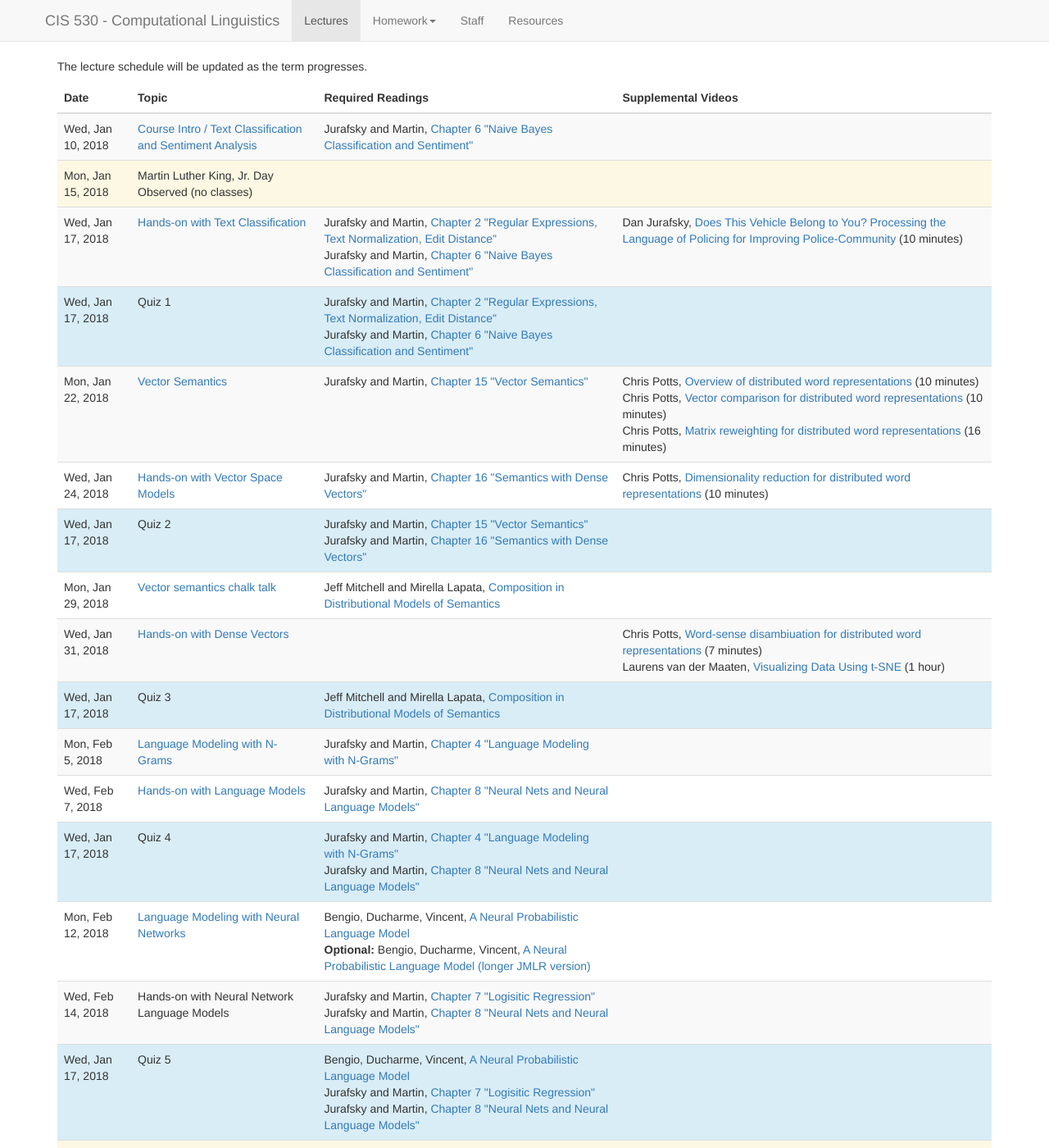
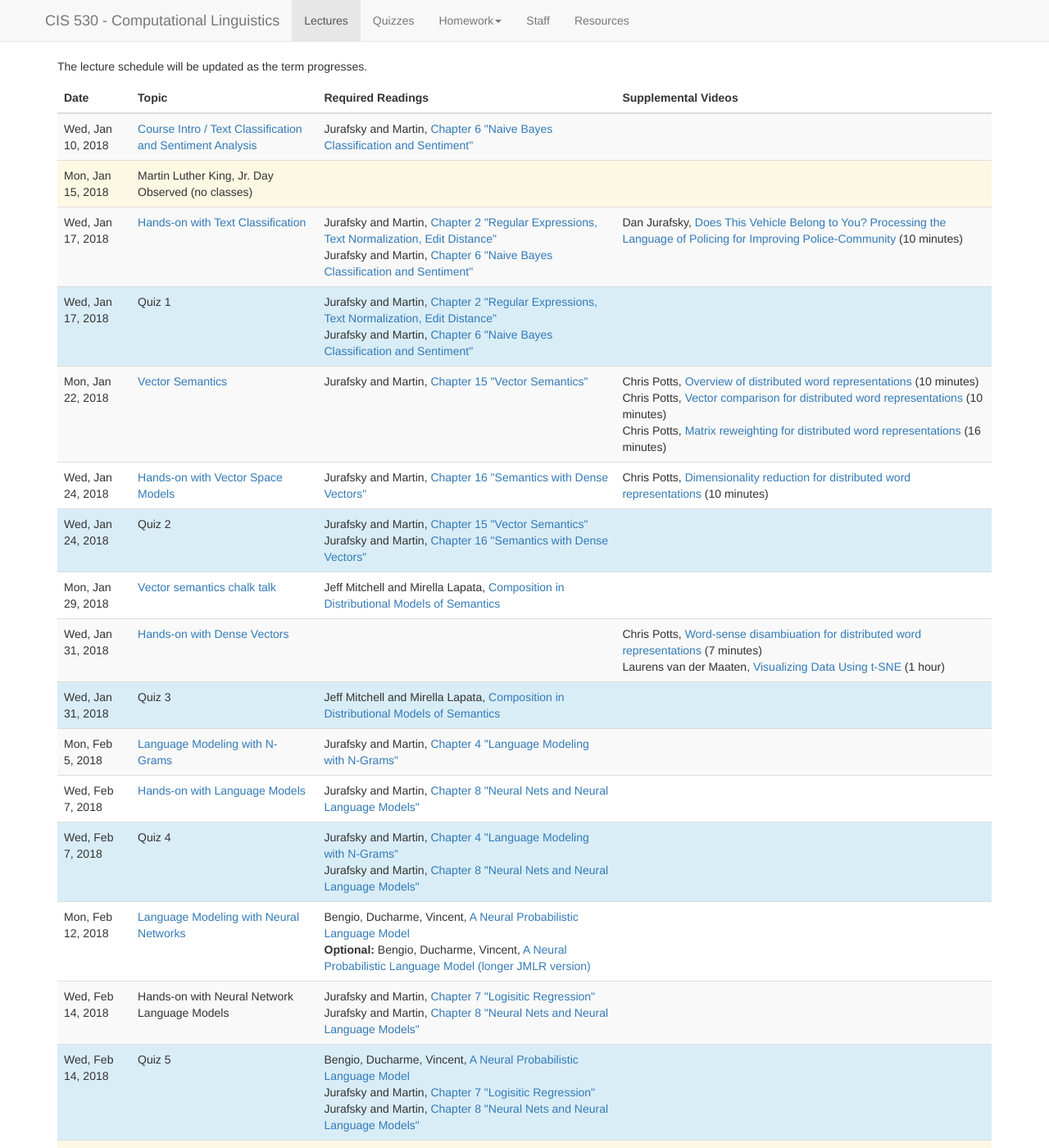
Before and after one commit to computational-linguistics-class/computational-linguistics-class.github.io, a Jekyll site: the page built from lectures.md, in a window 1280 px wide and 1400 px high. Shown: the whole window at 82% size. Built offline with Jekyll 4.4.1, drawn with Linux system fonts in a browser that asks for light colours; nearby versions of some CDN libraries; a script that is not in the unit is left out.

Commit message:
Added a quiz schedule to the web site.

```diff
--- a/_data/lectures.yaml
+++ b/_data/lectures.yaml
@@ -85,7 +85,7 @@
       url: https://www.youtube.com/watch?v=qSA9v7ZkC7Q&index=4&list=PLfmUaIBTH8exY7fZnJss508Bp8k1R8ASG
       length: 10 minutes
 -
-  date: 2018-01-17
+  date: 2018-01-24
   type: exam
   title: Quiz 2
   readings:
@@ -123,7 +123,7 @@
       url: https://www.youtube.com/watch?v=RJVL80Gg3lA
       length: 1 hour
 -
-  date: 2018-01-17
+  date: 2018-01-31
   type: exam
   title: Quiz 3
   readings:
@@ -150,7 +150,7 @@
       authors: Jurafsky and Martin
       url: https://web.stanford.edu/~jurafsky/slp3/8.pdf
 -
-  date: 2018-01-17
+  date: 2018-02-07
   type: exam
   title: Quiz 4
   readings:
@@ -190,7 +190,7 @@
       authors: Jurafsky and Martin
       url: https://web.stanford.edu/~jurafsky/slp3/8.pdf
 -
-  date: 2018-01-17
+  date: 2018-02-14
   type: exam
   title: Quiz 5
   readings:
--- a/_layouts/default.html
+++ b/_layouts/default.html
@@ -61,6 +61,7 @@
         <nav class="collapse navbar-collapse" role="navigation">
           <ul class="nav navbar-nav">
             <li id="lectures"><a href="{{ site.baseurl }}/lectures.html">Lectures</a></li>
+            <li id="quizzes"><a href="{{ site.baseurl }}/quizzes.html">Quizzes</a></li>
             <li id="homework">
               <a class="dropdown-toggle" data-toggle="dropdown" href="#">Homework<span class="caret"></span></a>
               <ol class="dropdown-menu">
```
Also changed, not shown: quizzes.md (added, +51 -0 lines).
